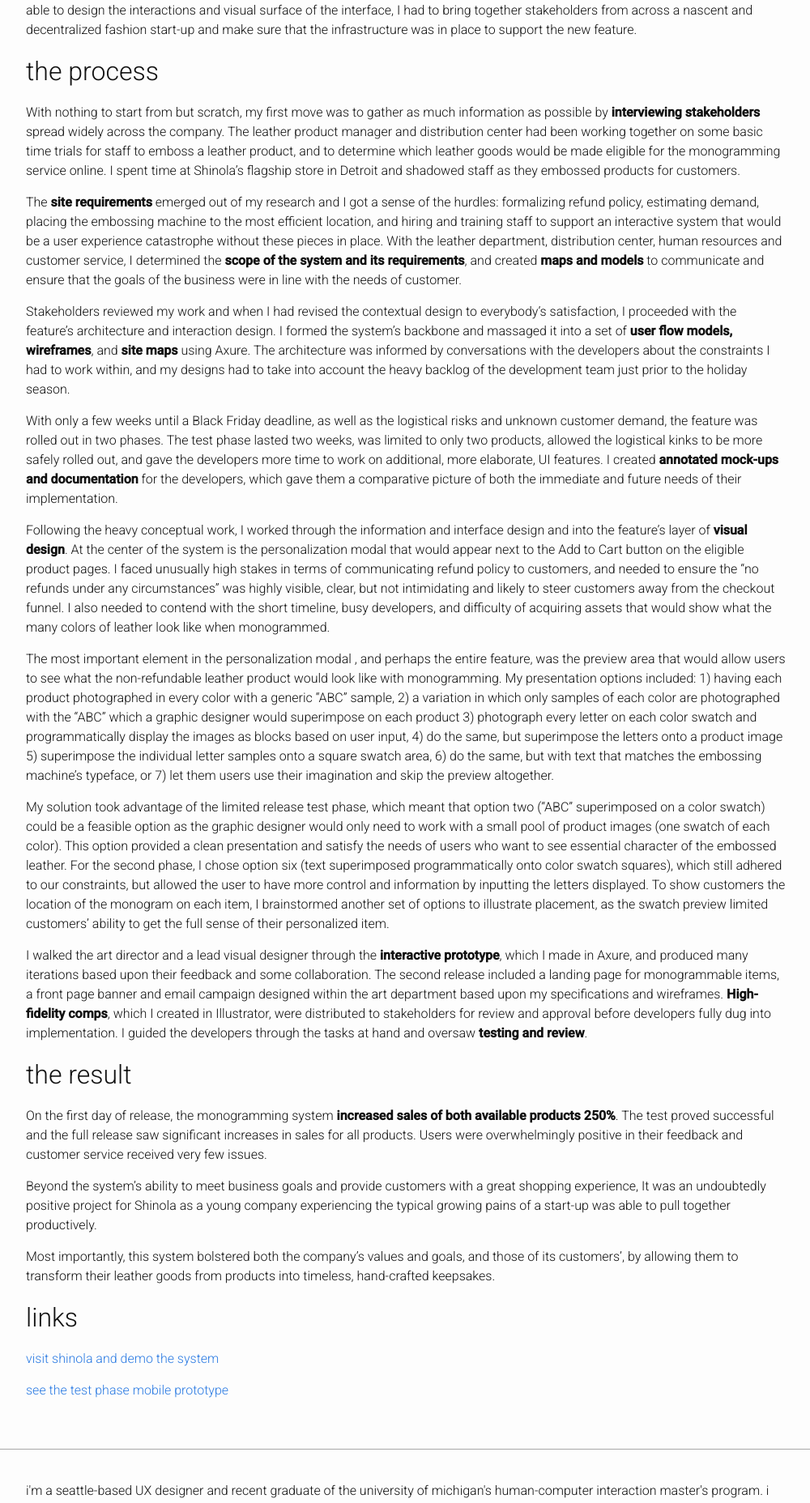
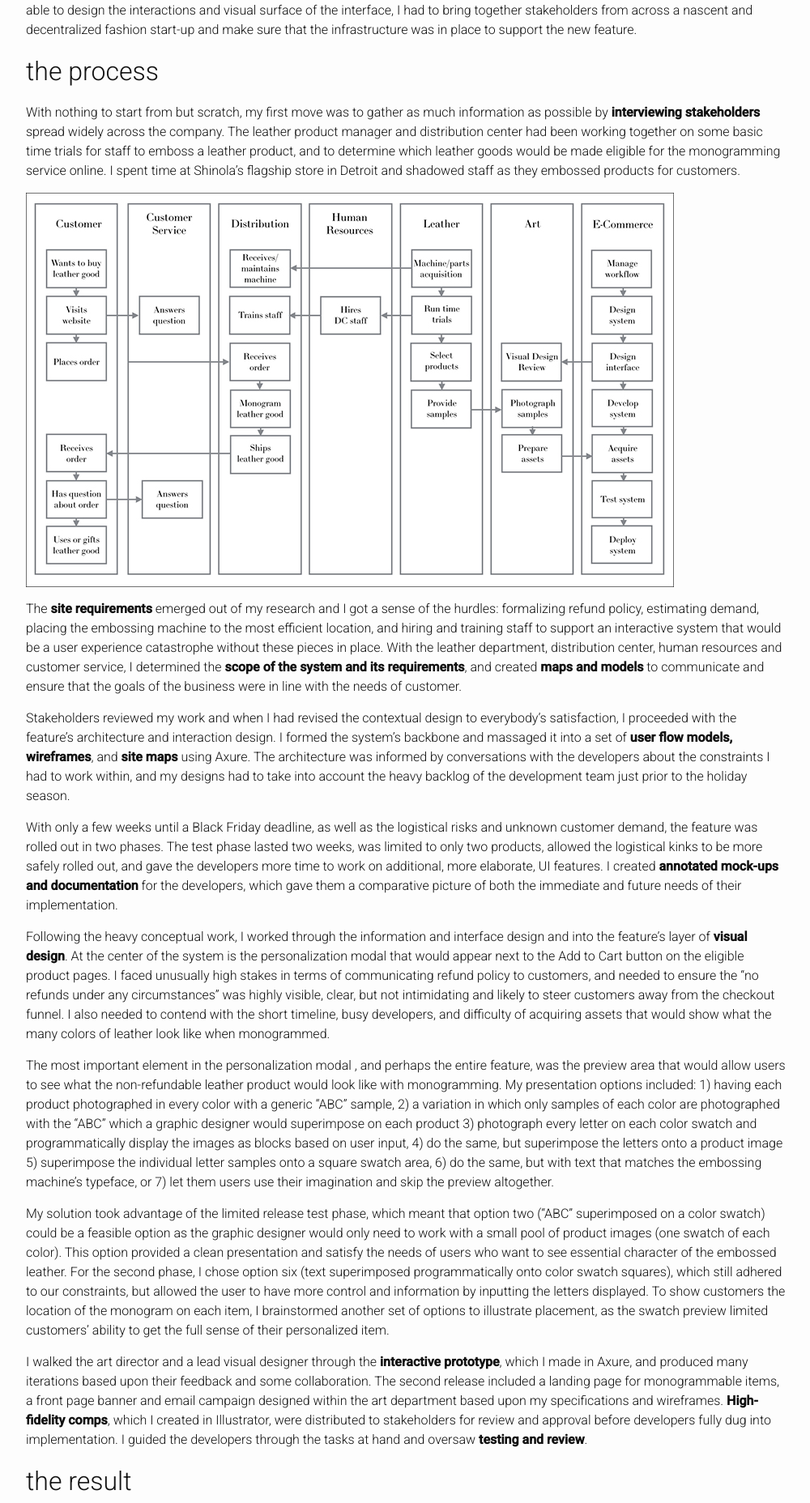
Before and after one commit to jldurham/jldurham.github.io, a Jekyll site: the page built from _posts/2015-01-01-shinola-detroit.markdown, in a window 1280 px wide. Shown: the part 719-2575 px from the top of the page at 81% size, without its empty margins (138-1138 px from the left). Built offline with Jekyll 4.4.1, drawn with Linux system fonts in a browser that asks for light colours.

Commit message:
Update 2015-01-01-shinola-detroit.markdown

```diff
--- a/_posts/2015-01-01-shinola-detroit.markdown
+++ b/_posts/2015-01-01-shinola-detroit.markdown
@@ -20,6 +20,8 @@ The task itself seemed easy enough to hand down to Shinola's user experience des
 ## the process
 
 With nothing to start from but scratch, my first move was to gather as much information as possible by **interviewing stakeholders** spread widely across the company. The leather product manager and distribution center had been working together on some basic time trials for staff to emboss a leather product, and to determine which leather goods would be made eligible for the monogramming service online. I spent time at Shinola's flagship store in Detroit and shadowed staff as they embossed products for customers.
+
+![swim lane model](/images/swim800.jpg)
 
 The **site requirements** emerged out of my research and I got a sense of the hurdles: formalizing refund policy, estimating demand, placing the embossing machine to the most efficient location, and hiring and training staff to support an interactive system that would be a user experience catastrophe without these pieces in place. With the leather department, distribution center, human resources and customer service, I determined the **scope of the system and its requirements**, and created **maps and models** to communicate and ensure that the goals of the business were in line with the needs of customer.
 
```
